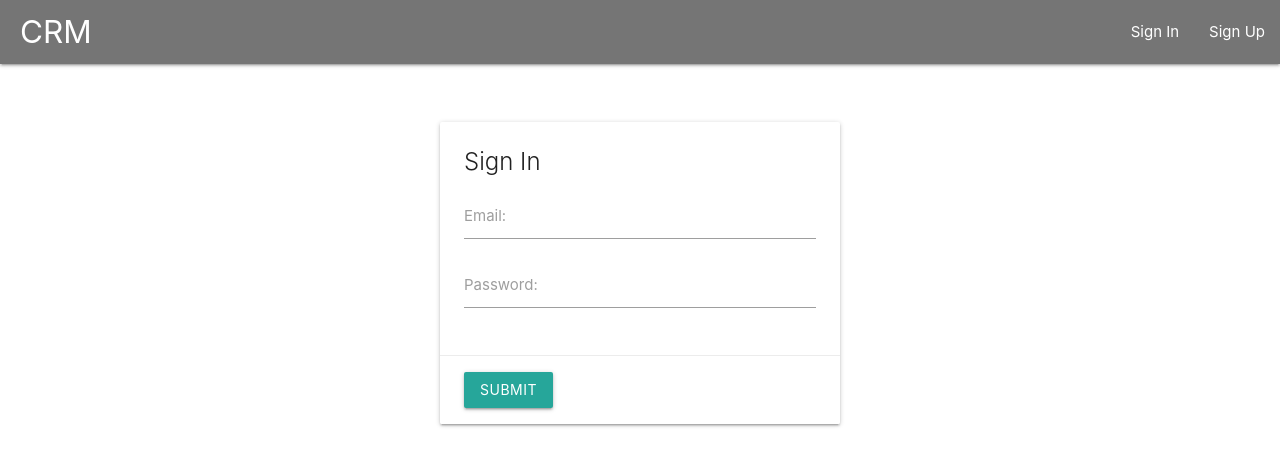
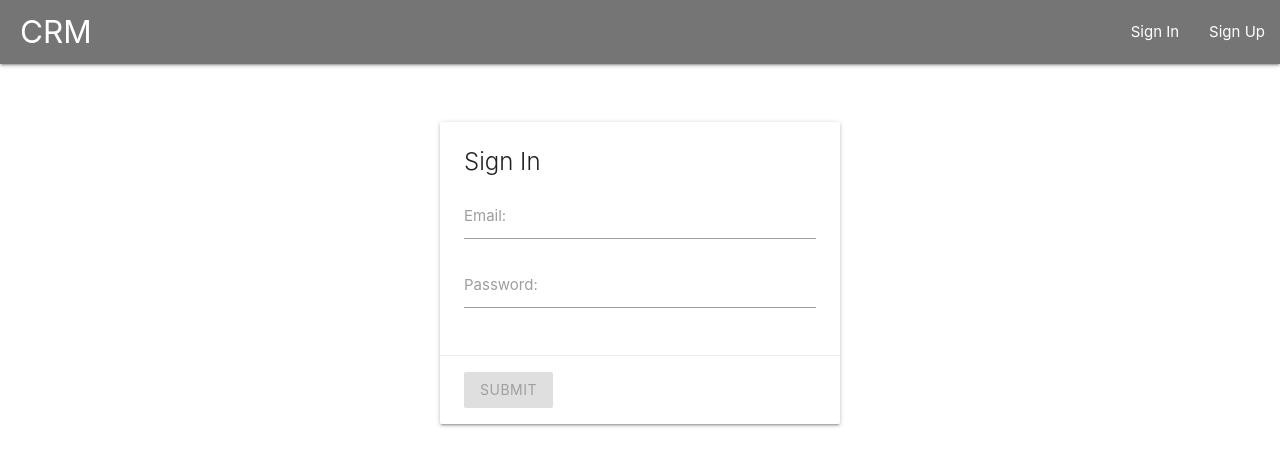
Before and after one commit to InnaFeldman/angular-crm, an Angular app in the folder client/: page /login in a window 1280 px wide. Shown: the top 466 px of the page. Built offline with nearby package versions, Linux system fonts and the light colour scheme.

Commit message:
form validation

```diff
--- a/client/src/app/components/login-page/login-page.component.html
+++ b/client/src/app/components/login-page/login-page.component.html
@@ -1,16 +1,25 @@
-<div class="card">
+<form [formGroup]="form" (ngSubmit)="onSubmit()" class="card">
   <div class="card-content">
       <span class="card-title">Sign In</span>
       <div class="input-field">
-          <input id="email" type="email" required>
+          <input formControlName="email" id="email" type="email" [ngClass]="{'invalid': getControl.email.touched && getControl.email.invalid}">
           <label for="email">Email:</label>
+          <div *ngIf = "getControl.email.touched && getControl.email.invalid">
+              <span *ngIf="getControl.email.errors?.required" class="helper-text red-text">Email is required</span>
+              <span *ngIf="getControl.email.errors?.email" class="helper-text red-text">Email is not valid</span>
+          </div>
       </div>
       <div class="input-field">
-          <input id="password" type="password" required>
+          <input formControlName="password" id="password" type="password" required>
           <label for="password">Password:</label>
+          <div *ngIf = "getControl.password.touched && getControl.password.invalid">
+            <span *ngIf="getControl.password.errors?.required" class="helper-text red-text">Password is required</span>
+            <span *ngIf="getControl.password.errors?.minlength" class="helper-text red-text">
+              Password shoud be more than {{getControl.password.errors?.minlength.requiredLength}} symbols</span>
+        </div>
       </div>
   </div>
   <div class="card-action">
-      <button class="modal-action btn waves-effect">Submit</button>
+      <button [disabled]="form.invalid" type="submit" class="modal-action btn waves-effect">Submit</button>
   </div>
-</div>
+</form>
--- a/client/src/app/components/login-page/login-page.component.ts
+++ b/client/src/app/components/login-page/login-page.component.ts
@@ -1,4 +1,5 @@
 import { Component, OnInit } from '@angular/core';
+import { FormControl, FormGroup, Validators } from '@angular/forms';
 
 @Component({
   selector: 'app-login-page',
@@ -7,9 +8,23 @@ import { Component, OnInit } from '@angular/core';
 })
 export class LoginPageComponent implements OnInit {
 
+  form!: FormGroup
+
   constructor() { }
 
   ngOnInit(): void {
+    this.form = new FormGroup({
+      email: new FormControl(null, [Validators.email, Validators.required]),
+      password: new FormControl(null, [Validators.required, Validators.minLength(6)])
+    })
+  }
+
+  get getControl(){
+    return this.form.controls;
+  }
+
+  onSubmit(){
+
   }
 
 }
--- /dev/null
+++ b/client/src/app/pipes/console-log.pipe.ts
@@ -0,0 +1,13 @@
+import { Pipe, PipeTransform } from '@angular/core';
+
+@Pipe({
+  name: 'consoleLog'
+})
+export class ConsoleLogPipe implements PipeTransform {
+
+  transform(value: unknown, ...args: unknown[]): unknown {
+    console.log(value);
+    return null;
+  }
+
+}
```
Also changed, not shown: client/src/app/app.module.ts (+8 -2 lines), 1 other file (tests, documents, lock files or other folders).
